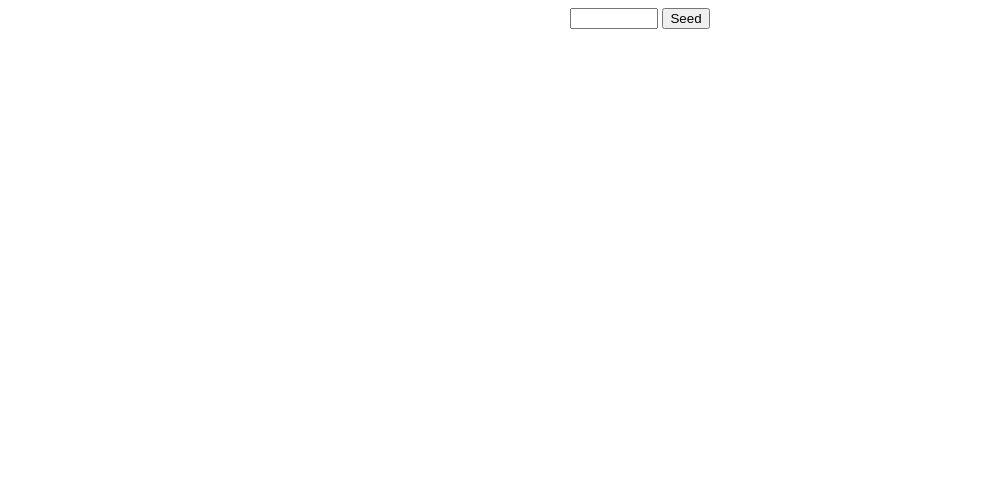
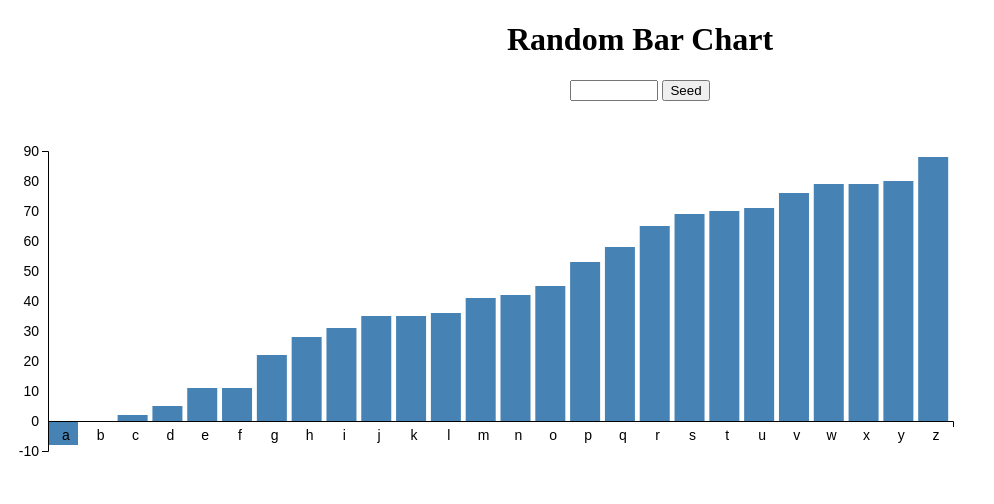
Before and after one commit to tonymontaro/d3bar, a plain HTML site: page index.html in a window 1280 px wide. Shown: the whole page, without its empty margins (0-994 px from the left). Drawn offline with Linux system fonts and the light colour scheme.

Commit message:
build the bar graph

```diff
--- a/index.html
+++ b/index.html
@@ -2,12 +2,13 @@
 <html lang="en">
   <head>
     <meta charset="utf-8" />
-    <title>Simple Bar Chart</title>
+    <title>Random Bar Chart</title>
     <link rel="stylesheet" type="text/css" href="css/style.css" />
   </head>
 
   <body>
     <form class="seed-bar">
+      <h1>Random Bar Chart</h1>
       <input id="seed" min="0" max="10" type="number" />
       <button id="seedButton">Seed</button>
     </form>
--- a/js/bar.js
+++ b/js/bar.js
@@ -1 +1,120 @@
-// start
+class BarGraph {
+  constructor() {
+    this.len = 26;
+    this.min = -10;
+    this.max = 90;
+    this.height = 300;
+    this.margin = { top: 20, right: 0, bottom: 30, left: 40 };
+    this.barWidth = 30;
+    this.barSpacing = 5;
+  }
+
+  getBarHeight(num) {
+    return Math.abs(this.y(0) - this.y(num));
+  }
+
+  getRandomNumbers(seed, len, min, max) {
+    const nums = [];
+    for (var i = 0; i < len; i += 1) {
+      seed = (seed * 9301 + 49297) % 233280;
+      var rnd = seed / 233280;
+      nums.push(Math.round(min + rnd * (max - min)));
+    }
+    nums.sort((x, y) => x - y);
+    return nums;
+  }
+
+  clearPreviousGraph() {
+    d3.select("#root")
+      .selectAll("*")
+      .remove();
+  }
+
+  initialize(seed) {
+    this.seed = seed;
+    this.data = this.getRandomNumbers(seed, this.len, this.min, this.max);
+    this.alphabets = d3.range(this.len).map(i => String.fromCharCode(i + 97));
+    this.y = d3
+      .scaleLinear()
+      .domain([-10, 90])
+      .range([this.height, 0]);
+    this.x = d3
+      .scaleBand()
+      .domain(this.alphabets)
+      .range([
+        0,
+        (this.barWidth + this.barSpacing) * this.len - this.barSpacing
+      ]);
+    this.xAxis = d3.axisBottom(this.x);
+    this.yAxis = d3.axisLeft(this.y);
+  }
+
+  setBarGroup() {
+    const svg = d3
+      .select("#root")
+      .append("svg")
+      .attr("height", this.height + 100)
+      .attr("width", "100%");
+    this.barGroup = svg
+      .append("g")
+      .attr("transform", `translate(${this.margin.left},${this.margin.top})`);
+  }
+
+  drawBars() {
+    this.barGroup
+      .selectAll("rect")
+      .data(this.data)
+      .enter()
+      .append("rect")
+      .attr("class", "bar")
+      .attr("height", (d, i) => this.getBarHeight(d))
+      .attr("width", this.barWidth)
+      .attr("fill", "steelblue")
+      .transition()
+      .duration(750)
+      .attr("x", (d, i) => this.x(this.alphabets[i]))
+      .transition()
+      .duration(750)
+      .attr("y", d =>
+        d > 0 ? this.height - this.getBarHeight(d) : this.height
+      );
+  }
+
+  drawXAxis() {
+    this.barGroup
+      .append("g")
+      .attr("transform", "translate(0, 300)")
+      .call(this.xAxis);
+  }
+
+  drawYAxis() {
+    this.barGroup
+      .append("g")
+      .attr("class", "y-axis")
+      .attr(
+        "transform",
+        `translate(0, ${Math.abs(this.y(0) - this.y(this.min))})`
+      )
+      .call(this.yAxis);
+  }
+
+  draw(seed) {
+    this.clearPreviousGraph();
+    this.initialize(seed);
+    this.setBarGroup();
+    this.drawBars();
+    this.drawXAxis();
+    this.drawYAxis();
+  }
+}
+
+let seed = 5;
+const bar = new BarGraph();
+bar.draw(seed);
+
+const seedButton = document.getElementById("seedButton");
+seedButton.addEventListener("click", event => {
+  event.preventDefault();
+  seed = Number(document.getElementById("seed").value);
+  bar.draw(seed);
+});
```
